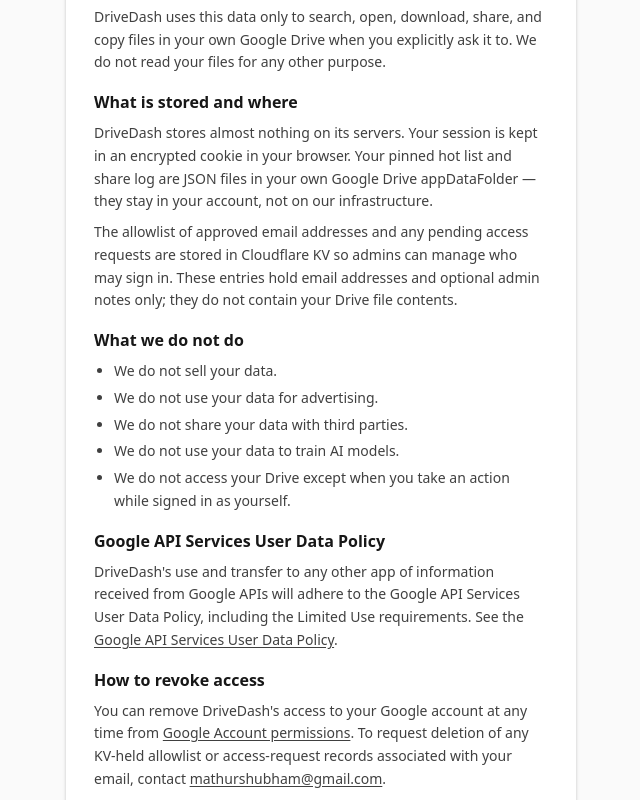
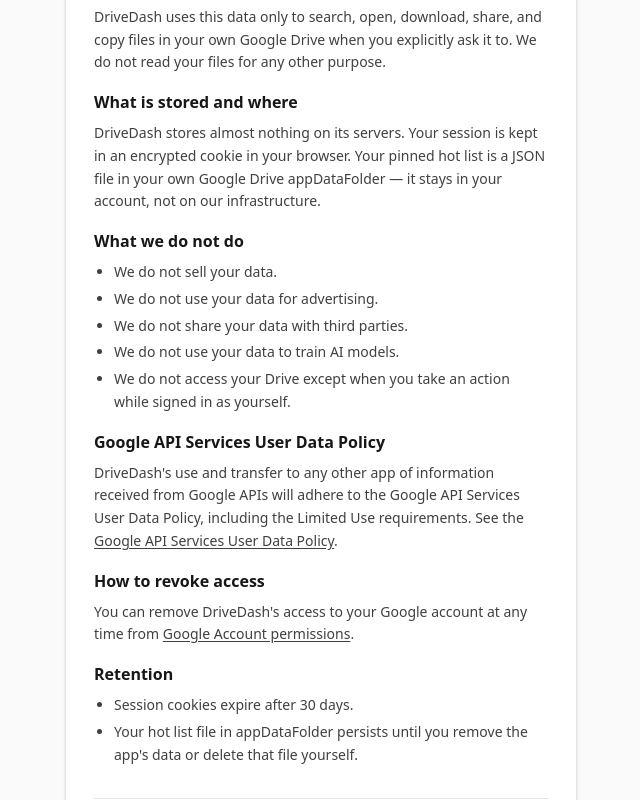
Before and after one commit to mathurshubham/drivedash, a Next.js app: page /privacy in a window 1280 px wide. Shown: the part 480-1280 px from the top of the page, without its empty margins (319-959 px from the left). Built offline with nearby package versions, Linux system fonts and the light colour scheme.

Commit message:
fix(privacy): describe only data handling that ships today
Remove Cloudflare KV and share-log claims until access-requests and
share-expiry PRs merge. Leave HTML comments marking where to restore them.

```diff
--- a/src/app/privacy/page.tsx
+++ b/src/app/privacy/page.tsx
@@ -86,14 +86,11 @@
         </h2>
         <p className="mt-2">
           DriveDash stores almost nothing on its servers. Your session is kept in an encrypted
-          cookie in your browser. Your pinned hot list and share log are JSON files in your own
-          Google Drive appDataFolder — they stay in your account, not on our infrastructure.
+          cookie in your browser. Your pinned hot list is a JSON file in your own Google Drive
+          appDataFolder — it stays in your account, not on our infrastructure.
         </p>
-        <p className="mt-2">
-          The allowlist of approved email addresses and any pending access requests are stored in
-          Cloudflare KV so admins can manage who may sign in. These entries hold email addresses and
-          optional admin notes only; they do not contain your Drive file contents.
-        </p>
+        {/* Re-add Cloudflare KV allowlist / access-request paragraph when access-requests PR merges. */}
+        {/* Re-add share-log paragraph when share-expiry PR merges. */}
       </section>
 
       <section>
@@ -145,14 +142,6 @@
           >
             Google Account permissions
           </a>
-          . To request deletion of any KV-held allowlist or access-request records associated with
-          your email, contact{' '}
-          <a
-            href={`mailto:${CONTACT}`}
-            className="underline underline-offset-2 hover:text-neutral-900 dark:hover:text-neutral-100"
-          >
-            {CONTACT}
-          </a>
           .
         </p>
       </section>
@@ -164,11 +153,12 @@
         <ul className="mt-2 list-disc space-y-1 pl-5">
           <li>Session cookies expire after 30 days.</li>
           <li>
-            Hot list and share log files in your appDataFolder persist until you remove the
-            app&apos;s data or delete those files yourself.
+            Your hot list file in appDataFolder persists until you remove the app&apos;s data or
+            delete that file yourself.
           </li>
-          <li>KV allowlist and access-request entries remain until an admin removes them.</li>
         </ul>
+        {/* Re-add share-log retention bullet when share-expiry PR merges. */}
+        {/* Re-add KV allowlist / access-request retention bullet when access-requests PR merges. */}
       </section>
     </LegalPage>
   );
```
